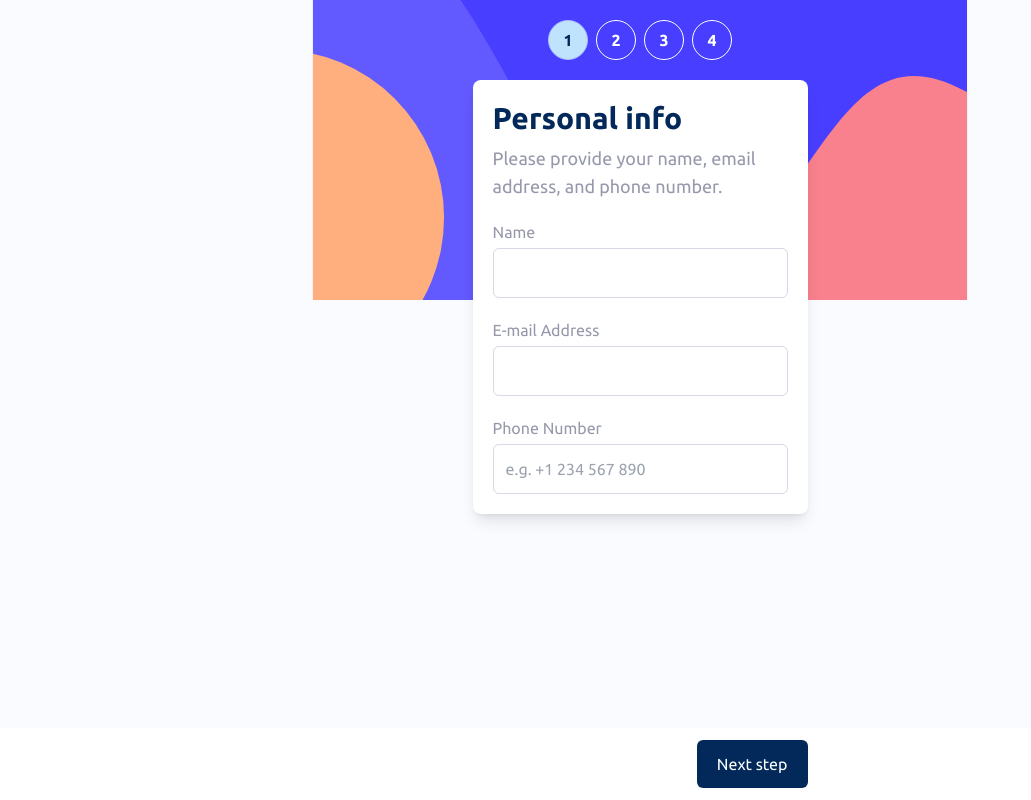
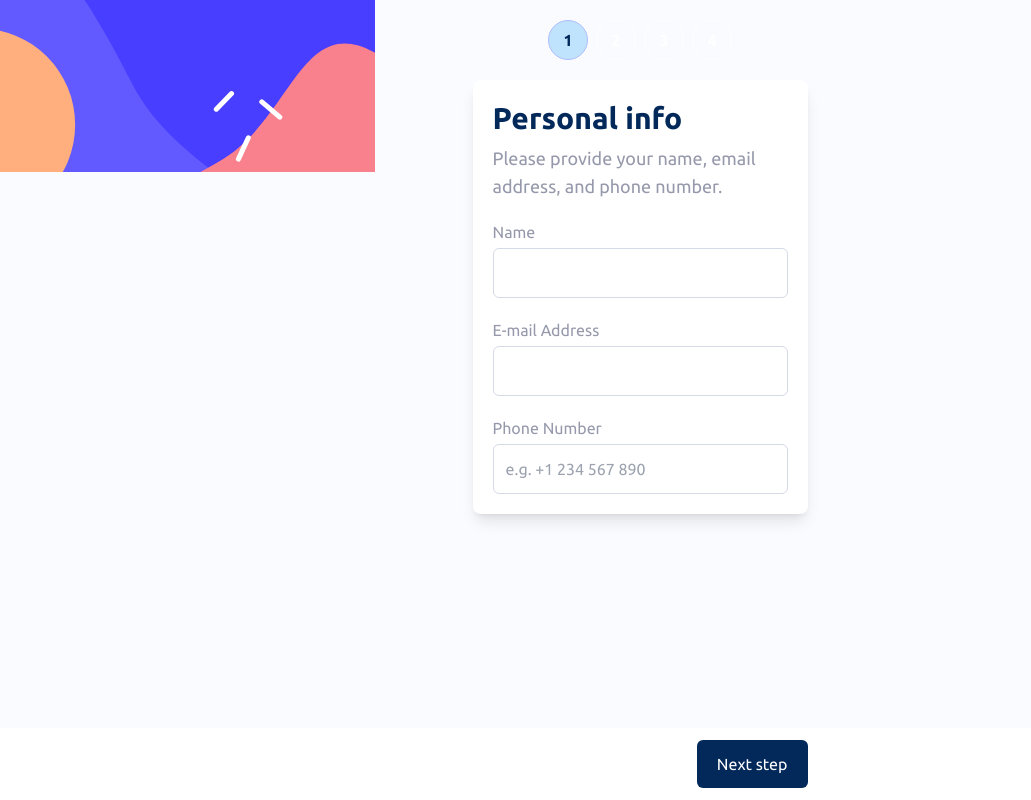
Before and after one commit to jzaplet/saas-checkout, a React (Vite) app: page / in a window 1280 px wide. Shown: the whole page, without its empty margins (0-1031 px from the left). Built offline with nearby package versions, Linux system fonts and the light colour scheme.

Commit message:
Fixed image sizing

```diff
--- a/src/components/section/SidebarDesktop.tsx
+++ b/src/components/section/SidebarDesktop.tsx
@@ -1,6 +1,6 @@
 import React from 'react';
 import Step from '../stepper/Step';
-import { useAtom } from 'jotai/index';
+import { useAtom } from 'jotai';
 import { stepStore } from '../../store/store';
 import { stepViews } from '../../store/stepViews';
 import ImgSideBarDesktop from '../../../assets/images/bg-sidebar-desktop.svg';
@@ -9,7 +9,7 @@ function SidebarDesktop() {
   const [currentStep] = useAtom(stepStore);
   return (
     <div className="xl:w-[275px] relative hidden xl:block">
-      <img src={ImgSideBarDesktop} alt="Checkout BG" />
+      <img src={ImgSideBarDesktop} alt="Checkout BG" width={247} height={568} />
       <div className="absolute inset-0 p-8">
         <div className="flex flex-col gap-y-8">
           {stepViews.slice(0, 4).map((step, i) => (
--- a/src/components/section/SidebarMobile.tsx
+++ b/src/components/section/SidebarMobile.tsx
@@ -1,5 +1,5 @@
 import React from 'react';
-import { useAtom } from 'jotai/index';
+import { useAtom } from 'jotai';
 import { stepStore } from '../../store/store';
 import { stepViews } from '../../store/stepViews';
 import ImgSideBarMobile from '../../../assets/images/bg-sidebar-mobile.svg';
@@ -9,7 +9,14 @@ function SidebarMobile() {
   const [currentStep] = useAtom(stepStore);
   return (
     <div className="relative xl:hidden">
-      <img src={ImgSideBarMobile} alt="Checkout BG" className="absolute w-full max-h-[300px]" style={{ zIndex: -1 }} />
+      <img
+        src={ImgSideBarMobile}
+        alt="Checkout BG"
+        className="absolute w-full max-w-[375px]"
+        width={375}
+        height={172}
+        style={{ zIndex: -1 }}
+      />
       <div className="flex justify-center gap-2 py-5">
         {stepViews.slice(0, 4).map((step, i) => (
           <StepCircle num={i + 1} active={i === currentStep - 1 || (i == 3 && currentStep === 5)} key={step.num} />
--- a/src/views/SelectPlan.tsx
+++ b/src/views/SelectPlan.tsx
@@ -88,7 +88,7 @@ function SelectPlan(): JSX.Element {
               ].join(' ')}
             >
               <div className="pr-4">
-                <img src={getPlanImage(plan.id)} alt={plan.name} />
+                <img src={getPlanImage(plan.id)} alt={plan.name} width={40} height={40} />
               </div>
               <div>
                 <div className="font-bold text-marine-blue">{plan.name}</div>
--- a/src/views/ThankYou.tsx
+++ b/src/views/ThankYou.tsx
@@ -5,7 +5,7 @@ function ThankYou(): JSX.Element {
     <form className="grid grid-cols-1 place-content-center text-center h-full">
       <div className="flex flex-col items-center justify-center text-center">
         <div className="text-center">
-          <img src={ImgThankYou} alt="Thank you" />
+          <img src={ImgThankYou} alt="Thank you" width={80} height={80} />
         </div>
         <h1 className="text-3xl font-bold py-4 text-marine-blue">Thank you!</h1>
         <p className="text-lg text-cool-gray max-w-[500px]">
```
